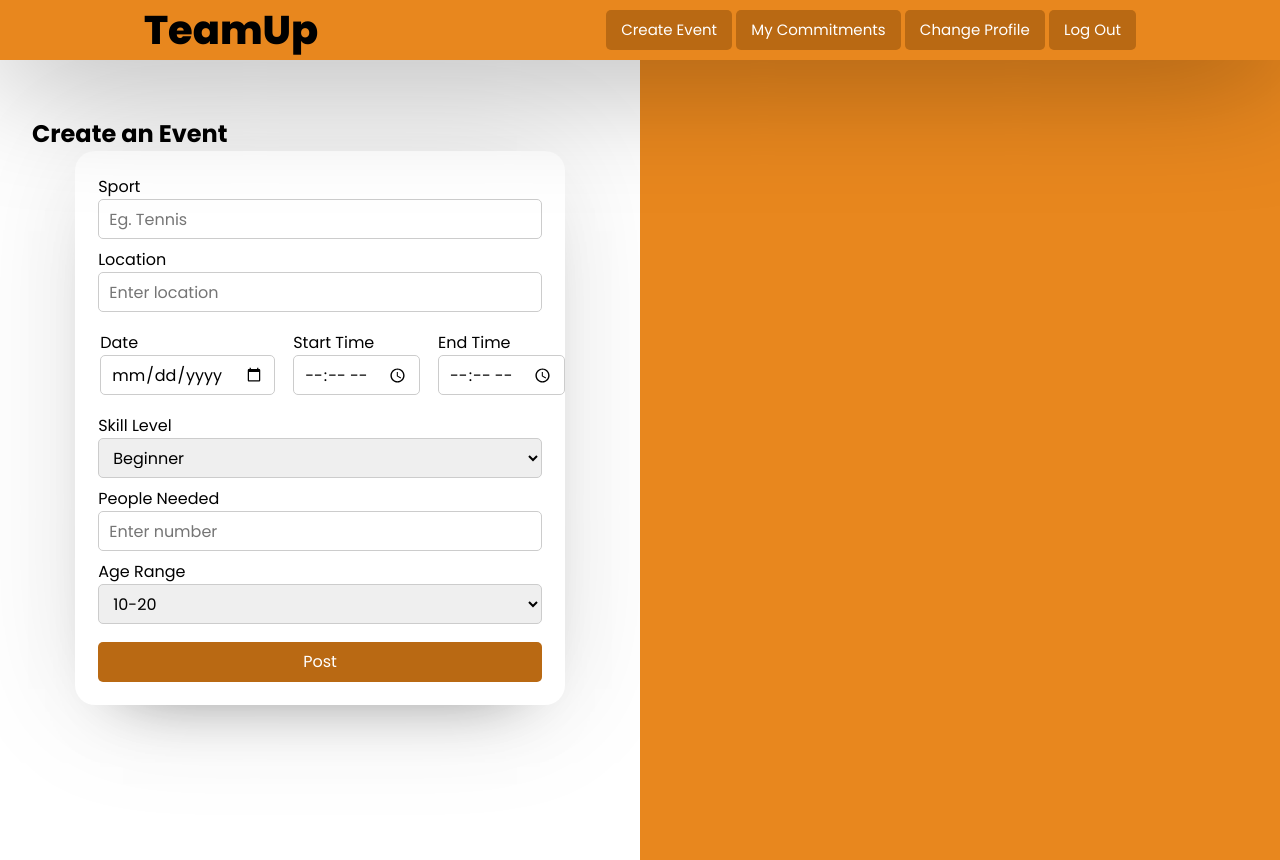
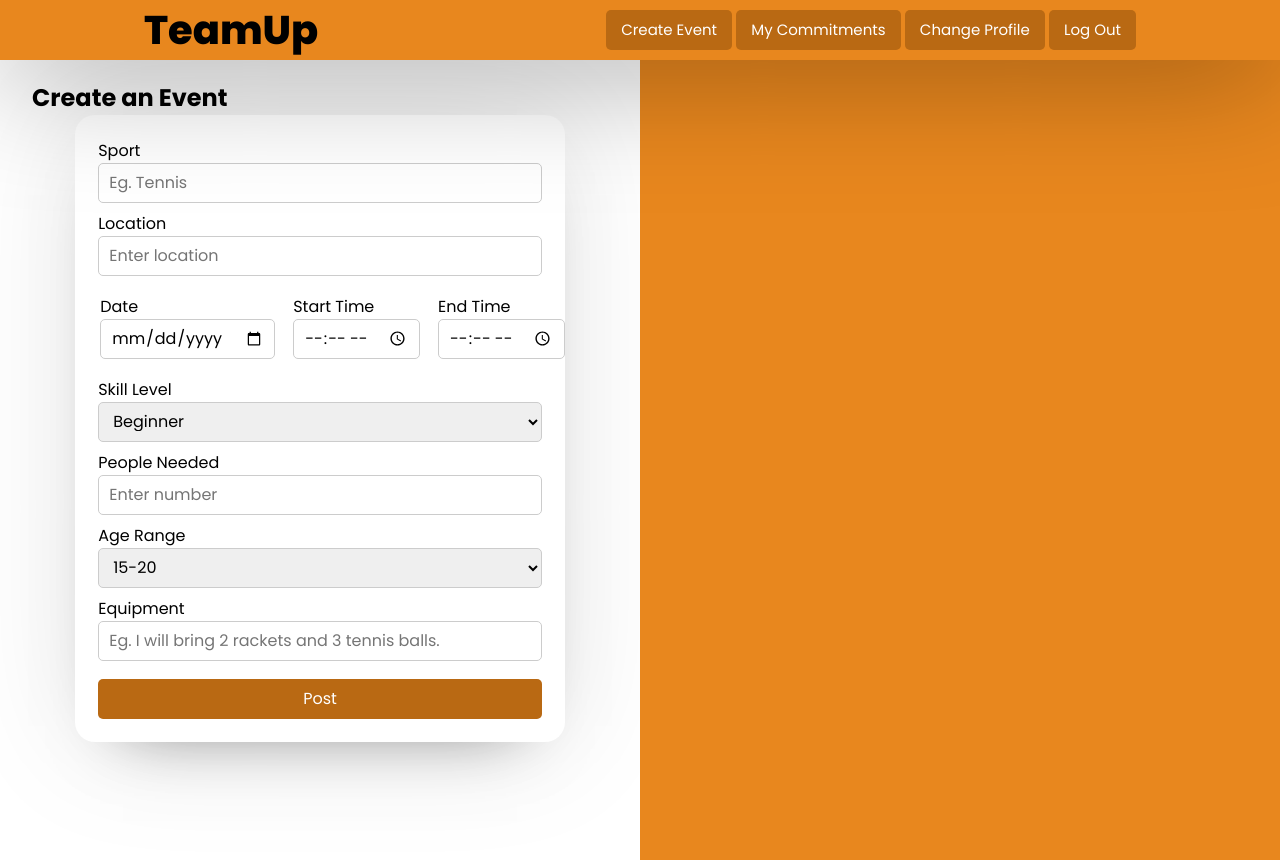
Before and after one commit to SVPandya/TeamUp, a PHP site: page /createRequest.php in a window 1280 px wide. Run offline with PHP 8.4, Linux system fonts and the light colour scheme; the visitor is signed in with stand-in values (Sample User, id 1); data that the repository does not hold is empty; some libraries are stand-ins or nearby versions.

Commit message:
added equipment

```diff
--- a/createRequest.php
+++ b/createRequest.php
@@ -38,6 +38,7 @@ $end_time = $_POST['endTime'];
 $skill_level = $_POST['skillLevel'];
 $people_needed = $_POST['peopleNeeded'];
 $age_range = $_POST['ageRange'];
+$equipment = $_POST['equipment'];
 
 // OPTIONAL: validate inputs (e.g., not empty, valid formats)
 
@@ -46,8 +47,8 @@ $datetime = $date . " " . $time;
 date_default_timezone_set("America/Chicago");
 $today = date("Y-m-d H:i:s");
 if (strtotime($datetime) >= strtotime($today)){
-    $stmt = $conn->prepare("INSERT INTO requests (user_id, sport, location, date, time, end_time, skill_level, people_needed, age_range) VALUES (?, ?, ?, ?, ?, ?, ?, ?, ?)");
-    $stmt->bind_param("isssssiis", $user_id, $sport, $location, $date, $time, $end_time, $skill_level, $people_needed, $age_range);
+    $stmt = $conn->prepare("INSERT INTO requests (user_id, sport, location, date, time, end_time, skill_level, people_needed, age_range, equipment) VALUES (?, ?, ?, ?, ?, ?, ?, ?, ?, ?)");
+    $stmt->bind_param("isssssiiss", $user_id, $sport, $location, $date, $time, $end_time, $skill_level, $people_needed, $age_range, $equipment);
 
     if ($stmt->execute()) {
         // echo "<p style='color: green; font-weight: bold;'>Request posted successfully!</p>";
@@ -246,7 +247,7 @@ else{
                         <div class="userInpPostGroup">
                             <label for="ageRange">Age Range</label>
                             <select name="ageRange" id="ageRange" class="userInpPost" required>
-                                <option value="10-20">10-20</option>
+                                <option value="15-20">15-20</option>
                                 <option value="20-30">20-30</option>
                                 <option value="30-40">30-40</option>
                                 <option value="40-50">40-50</option>
@@ -254,6 +255,11 @@ else{
                                 <option value="60-70">60-70</option>
                                 <option value="70-80">70-80</option>
                             </select>
+                        </div>
+
+                        <div class="userInpPostGroup">
+                            <label for="equipment">Equipment</label>
+                            <input type="text" class="userInpPost" name="equipment" id="equipment" required placeholder="Eg. I will bring 2 rackets and 3 tennis balls.">
                         </div>
 
 
--- a/myCommitments.php
+++ b/myCommitments.php
@@ -235,6 +235,7 @@ if (isset($_POST['attendEvent'])) {
 
                     echo "<p class='innerText'>Age Range: " . htmlspecialchars($row['age_range']) . "</p><br>";
                     echo "<p class='innerText'>Open Spaces: " . htmlspecialchars($row['people_needed']) . "</p><br>";
+                    echo "<p class='innerText'>Equipment: " . htmlspecialchars($row['equipment']) . "</p><br>";
                     while ($player = mysqli_fetch_assoc($playersQuery)){
                         $playerNames[] = htmlspecialchars($player['Username']);
                         // $playerPhoneNums[] = htmlspecialchars($player['Phone_Num']);
--- a/style/home.css
+++ b/style/home.css
@@ -380,3 +380,7 @@ h3 {
     margin-right: 15px;
     text-align: center;
 }
+
+#map3d {
+    border: none;
+}
```
Also changed, not shown: home.php (+8 -5 lines).
